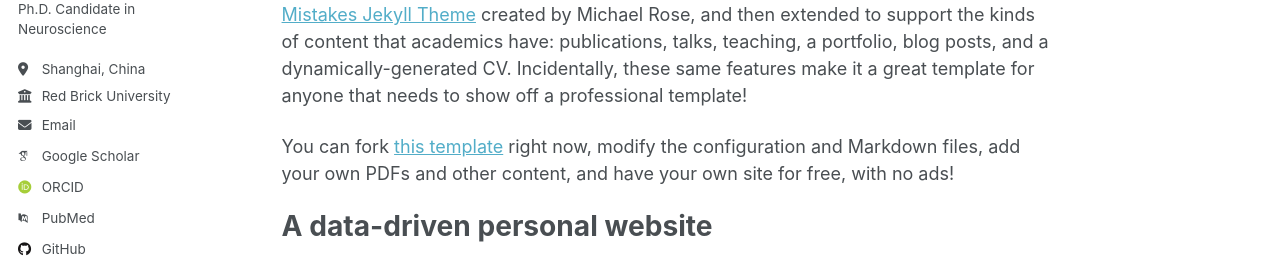
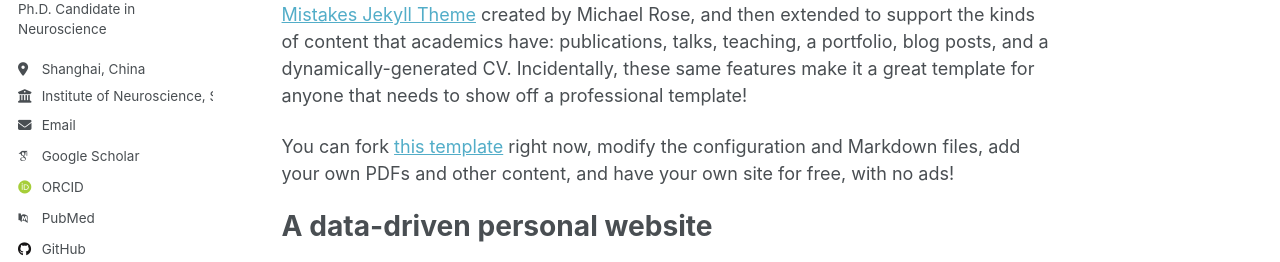
Before and after one commit to Lin-Han-WANG/Linhan_WANG.github.io, a Jekyll site: the page built from _pages/about.md, in a window 1280 px wide. Shown: the part 276-538 px from the top of the page. Built offline with Jekyll 4.4.1, drawn with Linux system fonts in a browser that asks for light colours; some web fonts are replaced; a script that is not in the unit is left out.

Commit message:
config.yml

```diff
--- a/_config.yml
+++ b/_config.yml
@@ -28,7 +28,7 @@ author:
   pronouns         : # example: "she/her"
   bio              : "Ph.D. Candidate in Neuroscience"
   location         : "Shanghai, China"
-  employer         : "Red Brick University"
+  employer         : "Institute of Neuroscience, State Key Laboratory of Neuroscience, CAS Center for Excellence in Brain Science & Intelligence Technology, University of Chinese Academy of Sciences"
   uri              : # URL
   email            : "lhwang@ion.ac.cn"
 
```
